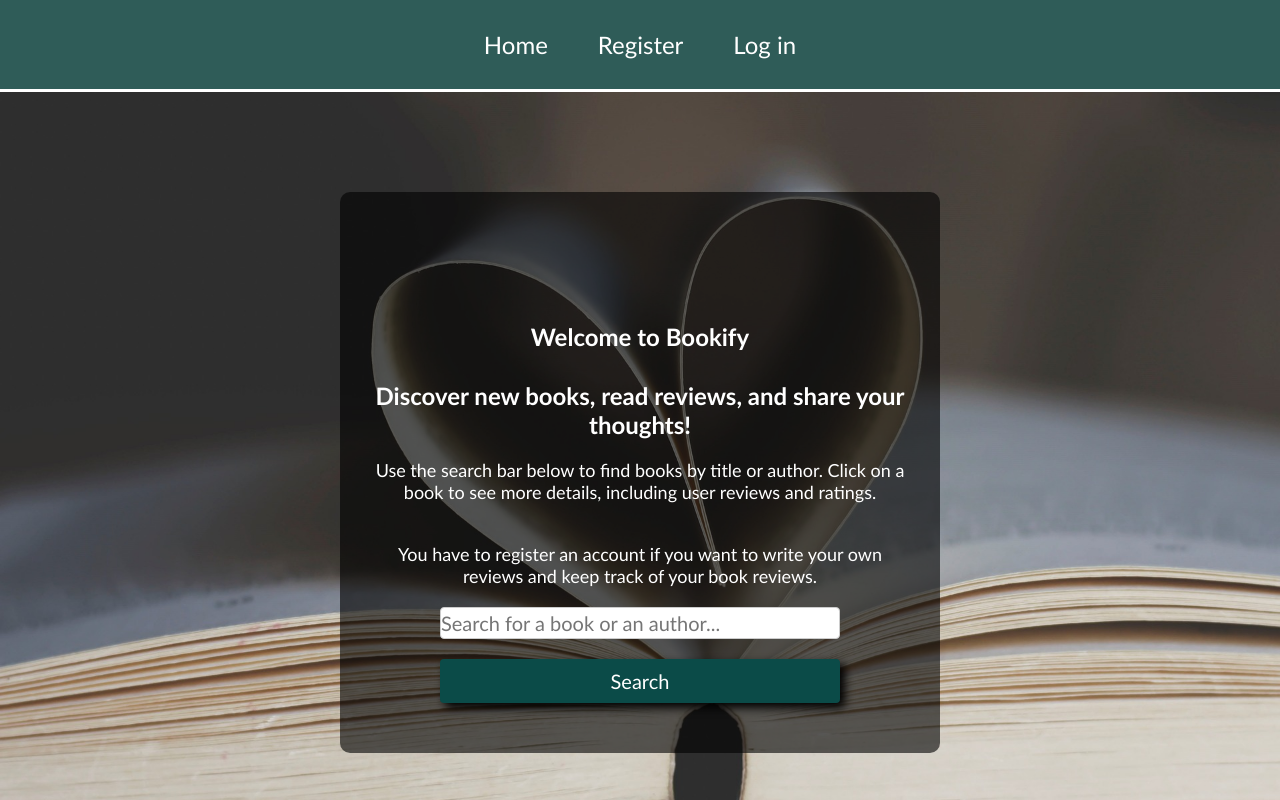
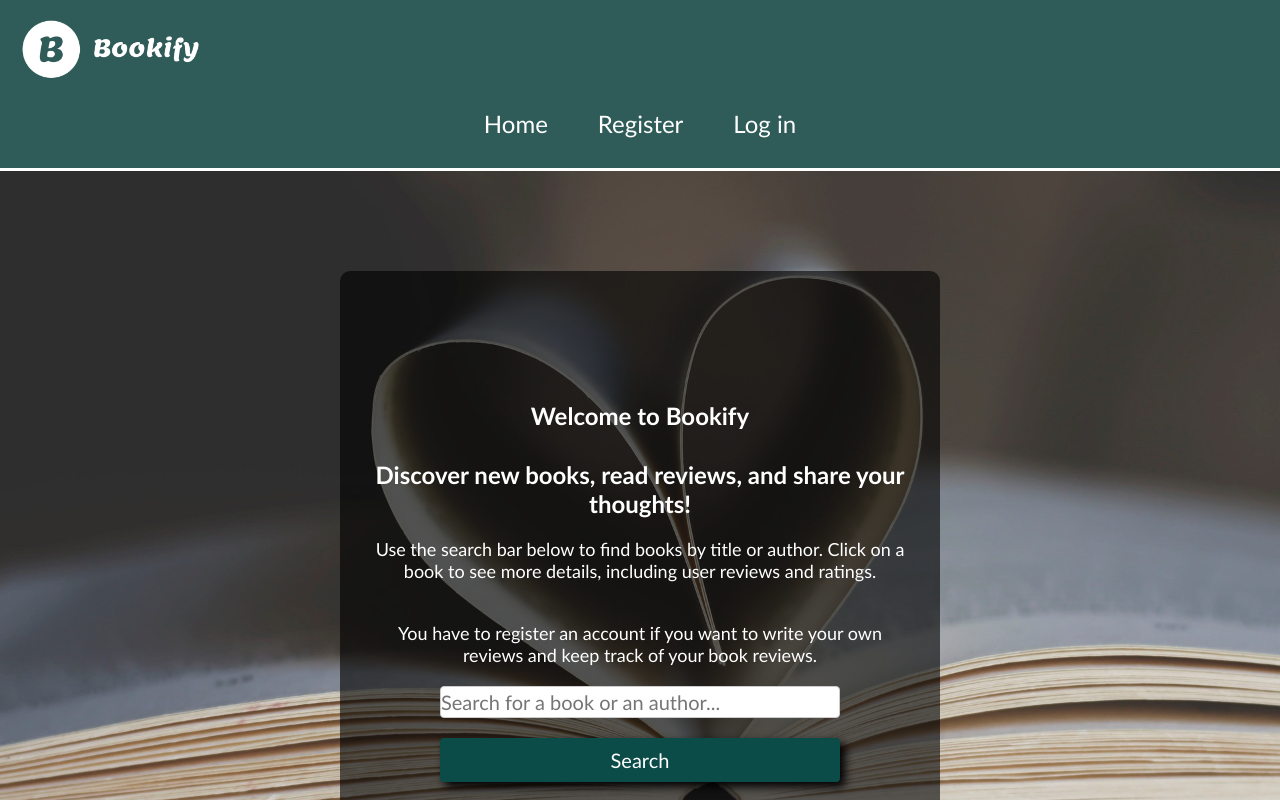
Before and after one commit to Anne-Lii/bookify, a React (Vite) app: page / in a window 1280 px wide. Shown: the top 800 px of the page. Built offline with nearby package versions, Linux system fonts and the light colour scheme.

Commit message:
added a logotype

```diff
--- a/src/components/Header.css
+++ b/src/components/Header.css
@@ -1,3 +1,12 @@
+.logo {
+    max-width: 200px;
+    display: block;
+    margin: 0;
+    padding: 20px 0 0 20px;
+    border: none;
+    background: transparent;
+}
+
 .navbar {
 
     display: flex;
--- a/src/components/Header.tsx
+++ b/src/components/Header.tsx
@@ -2,6 +2,8 @@ import "./Header.css";
 import { NavLink, useNavigate } from "react-router-dom";
 import { useContext } from "react";
 import { AuthContext } from "../context/AuthContext";
+import logo from "../assets/logo.png";
+
 
 const Header = () => {
   const auth = useContext(AuthContext);
@@ -14,6 +16,7 @@ const Header = () => {
 
   return (
     <header>
+      <img src={logo} alt="logotype" className="logo" />
       <ul className="navbar">
         <li>
           <NavLink to="/">Home</NavLink>
```
Also changed, not shown: src/assets/logo.png (added).
